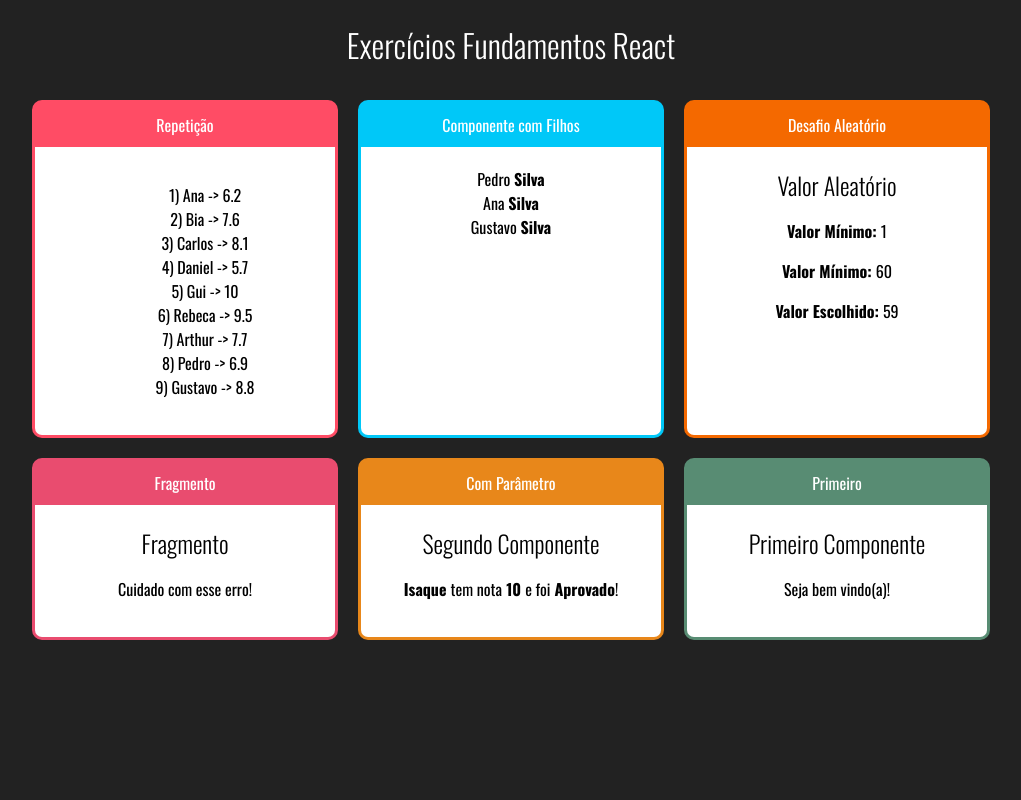
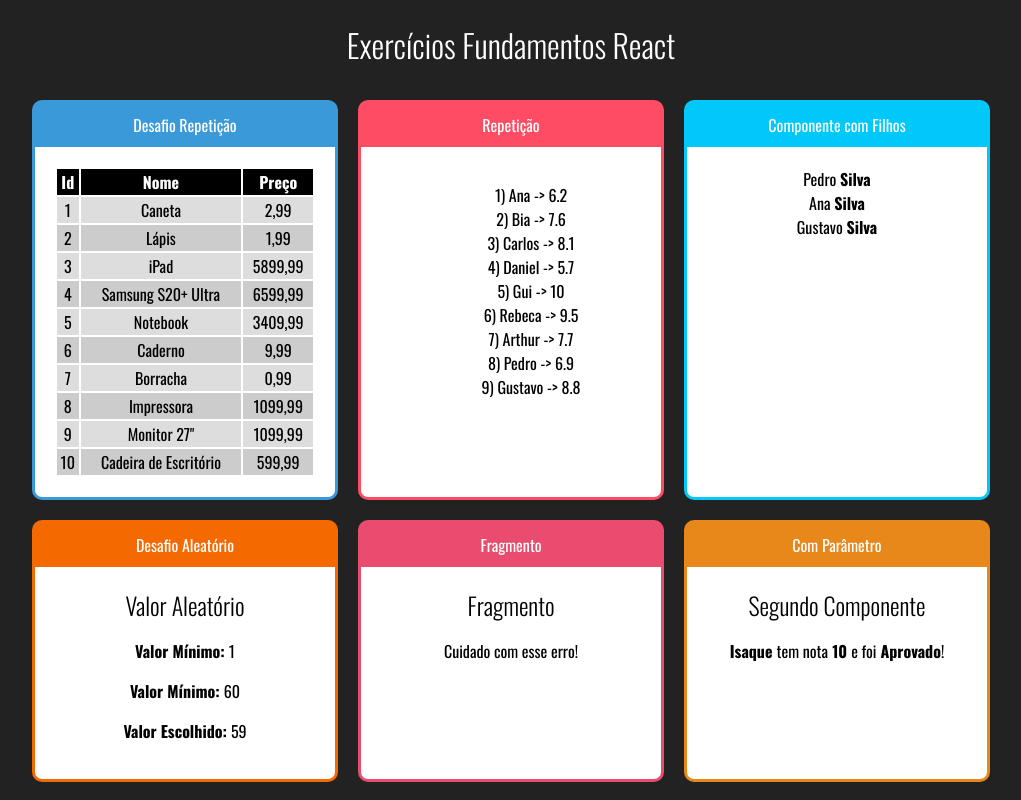
Before and after one commit to Isaque96/react-fundamentals, a React (Create React App) app: page / in a window 1280 px wide. Shown: the top 800 px of the page, without its empty margins (129-1150 px from the left). Built offline with nearby package versions, Linux system fonts and the light colour scheme.

Commit message:
Product Challenge

```diff
--- a/src/App.jsx
+++ b/src/App.jsx
@@ -1,6 +1,7 @@
 import React from "react";
 import "./App.css";
 
+import TableProducts from "./components/repetition/TableProducts";
 import StudentsList from "./components/repetition/StudentsList";
 import Family from "./components/basics/Family";
 import FamilyMember from "./components/basics/FamilyMember";
@@ -15,6 +16,9 @@ export default function App(_) {
     <div className="App">
       <h1>Exercícios Fundamentos React</h1>
       <div className="Cards">
+        <Card titulo="Desafio Repetição" color="#3A9AD9">
+          <TableProducts />
+        </Card>
         <Card titulo="Repetição" color="#FF4C65">
           <StudentsList />
         </Card>
--- a/src/components/data/products.js
+++ b/src/components/data/products.js
@@ -0,0 +1,14 @@
+const products = [
+  { id: 1, nome: "Caneta", preco: 2.99 },
+  { id: 2, nome: "Lápis", preco: 1.99 },
+  { id: 3, nome: "iPad", preco: 5899.99 },
+  { id: 4, nome: "Samsung S20+ Ultra", preco: 6599.99 },
+  { id: 5, nome: "Notebook", preco: 3409.99 },
+  { id: 6, nome: "Caderno", preco: 9.99 },
+  { id: 7, nome: "Borracha", preco: 0.99 },
+  { id: 8, nome: "Impressora", preco: 1099.99 },
+  { id: 9, nome: 'Monitor 27"', preco: 1099.99 },
+  { id: 10, nome: "Cadeira de Escritório", preco: 599.99 },
+];
+
+export default products;
--- /dev/null
+++ b/src/components/repetition/TableProducts.css
@@ -0,0 +1,16 @@
+.Table table {
+  width: 100%;
+}
+
+.Table th {
+  background-color: black;
+  color: white;
+}
+
+.Table .Par {
+  background-color: #ddd;
+}
+
+.Table .Impar {
+  background-color: #ccc;
+}
--- /dev/null
+++ b/src/components/repetition/TableProducts.jsx
@@ -0,0 +1,32 @@
+import React from "react";
+import "./TableProducts.css";
+import products from "../../components/data/products";
+
+export default function TableProducts(props) {
+  function getLinhas() {
+    return products.map((prod, i) => {
+      return (
+        <tr key={prod.id} className={i % 2 === 0 ? "Par" : "Impar"}>
+          <td>{prod.id}</td>
+          <td>{prod.nome}</td>
+          <td>{prod.preco.toFixed(2).replace(".", ",")}</td>
+        </tr>
+      );
+    });
+  }
+
+  return (
+    <div className="Table">
+      <table>
+        <thead>
+          <tr>
+            <th>Id</th>
+            <th>Nome</th>
+            <th>Preço</th>
+          </tr>
+        </thead>
+        <tbody>{getLinhas()}</tbody>
+      </table>
+    </div>
+  );
+}
```
